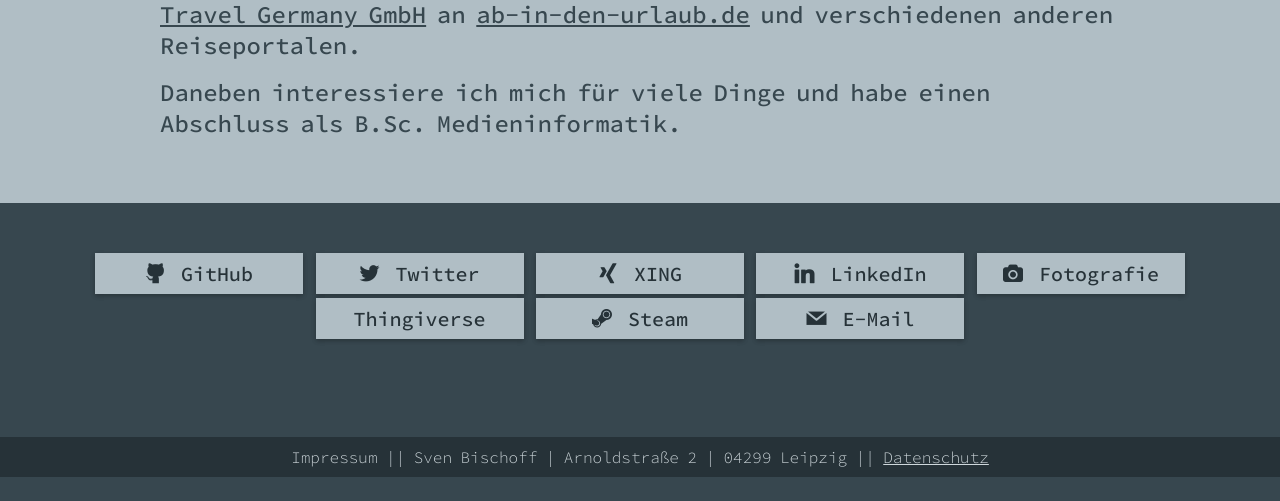
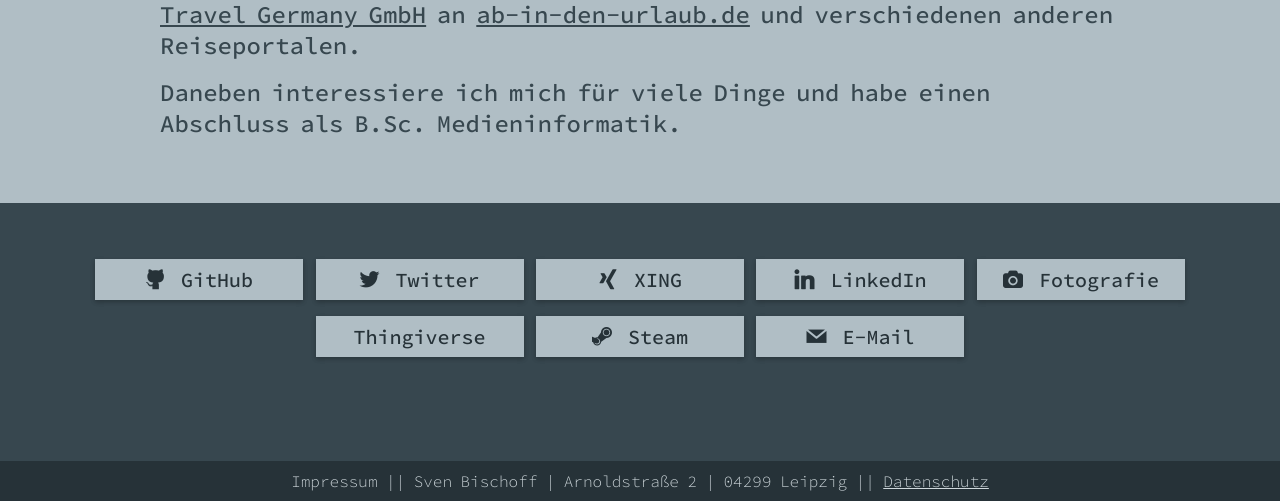
Before and after one commit to medienlampe/bischoff.media, a PHP site: page / in a window 1280 px wide. Shown: the part 768-1269 px from the top of the page. Before the commit the page ends 1245 px from the top, so only its background shows below. Run offline with PHP 8.4, Linux system fonts and the light colour scheme.

Commit message:
Adjusts css.

```diff
--- a/assets/css/style.css
+++ b/assets/css/style.css
@@ -64,7 +64,6 @@ strong {
 }
 
 footer {
-  width: 100vw;
   line-height: 2.5em;
   font-size: 1rem;
   background: #263238;
@@ -81,7 +80,7 @@ a.external {
     0 0.125rem 0.3rem 0 rgba(0, 0, 0, 0.12);
 
   width: 12rem;
-  margin: 0.125rem;
+  margin: 0.5rem 0.125rem;
   padding: 0.5rem;
 
   transition: background-color 125ms linear;
--- a/assets/css/style.min.css
+++ b/assets/css/style.min.css
@@ -1 +1 @@
-body,html{height:100vh}body{display:flex;flex-direction:column;font-family:'Source Code Pro2',Arial,sans-serif;font-weight:300;text-align:center;word-spacing:.25rem;background:#37474f;color:#cfd8dc;margin:0}main{padding-bottom:3rem;flex:1}a,a:active,a:visited{color:inherit}img.u-photo{height:auto;max-width:90vw;border-radius:100%}img.codewars{margin:1rem 0}h1,h2,h3{font-weight:inherit;line-height:1em;margin:.75em 0}a.external,strong{font-weight:500}h1{font-size:3.5rem;margin-bottom:0}h2{font-size:2.5rem;margin-top:1rem}h3{font-size:2rem;margin:1em}footer{width:100vw;line-height:2.5em;font-size:1rem;background:#263238}a.external{display:inline-block;font-size:1.25rem;text-decoration:none;background:#b0bec5;color:#263238;box-shadow:0 .125rem .3rem 0 rgba(0,0,0,.16),0 .125rem .3rem 0 rgba(0,0,0,.12);width:12rem;margin:.125rem;padding:.5rem;transition:background-color 125ms linear}a.external:focus{outline:#37474f solid .125rem;outline-offset:-.25rem}a.external:active,a.external:hover{background:#fefefe}a.external span.socicon{margin-right:1rem}.hidden{display:none;visibility:hidden}#welcome{color:#37474f;font-weight:400;font-size:1.5rem;background:#b0bec5;margin-top:-10rem;padding:12rem 0 3rem}#welcome p{text-align:left;max-width:60rem;margin:1rem auto;padding:0 2rem}#linked-profiles{padding:3rem 0}
+body,html{height:100vh}body{display:flex;flex-direction:column;font-family:'Source Code Pro2',Arial,sans-serif;font-weight:300;text-align:center;word-spacing:.25rem;background:#37474f;color:#cfd8dc;margin:0}main{padding-bottom:3rem;flex:1}a,a:active,a:visited{color:inherit}img.u-photo{height:auto;max-width:90vw;border-radius:100%}img.codewars{margin:1rem 0}h1,h2,h3{font-weight:inherit;line-height:1em;margin:.75em 0}a.external,strong{font-weight:500}h1{font-size:3.5rem;margin-bottom:0}h2{font-size:2.5rem;margin-top:1rem}h3{font-size:2rem;margin:1em}footer{line-height:2.5em;font-size:1rem;background:#263238}a.external{display:inline-block;font-size:1.25rem;text-decoration:none;background:#b0bec5;color:#263238;box-shadow:0 .125rem .3rem 0 rgba(0,0,0,.16),0 .125rem .3rem 0 rgba(0,0,0,.12);width:12rem;margin:.5rem .125rem;padding:.5rem;transition:background-color 125ms linear}a.external:focus{outline:#37474f solid .125rem;outline-offset:-.25rem}a.external:active,a.external:hover{background:#fefefe}a.external span.socicon{margin-right:1rem}.hidden{display:none;visibility:hidden}#welcome{color:#37474f;font-weight:400;font-size:1.5rem;background:#b0bec5;margin-top:-10rem;padding:12rem 0 3rem}#welcome p{text-align:left;max-width:60rem;margin:1rem auto;padding:0 2rem}#linked-profiles{padding:3rem 0}
```
